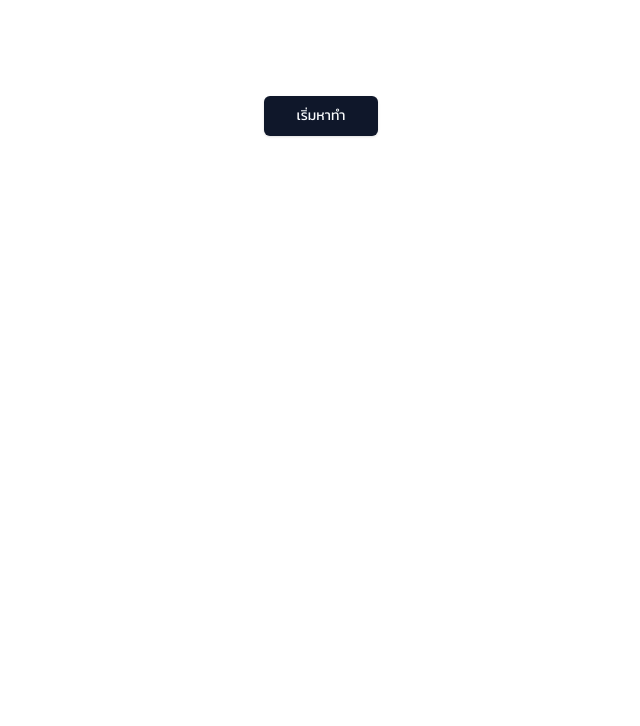
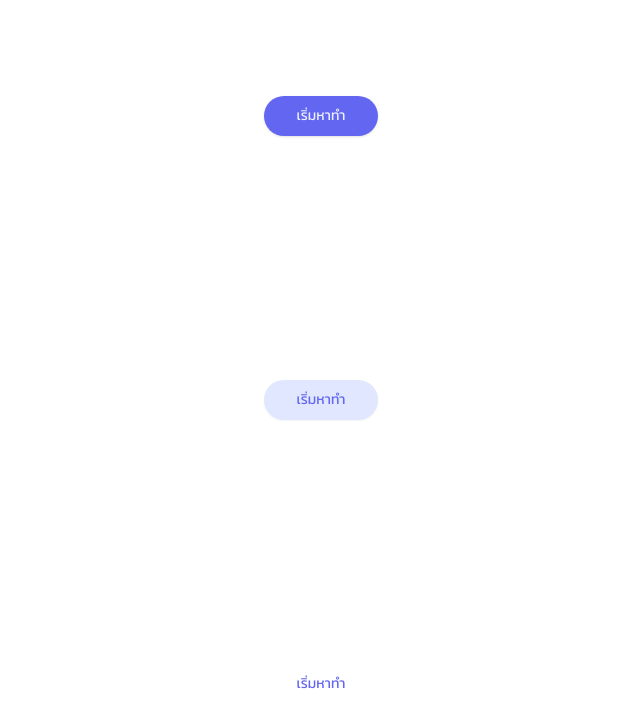
Before and after one commit to PongDev/5thumma, a Next.js app: page / in a window 1280 px wide. Shown: the top 726 px of the page, without its empty margins (319-959 px from the left). Built offline with nearby package versions, Linux system fonts and the light colour scheme.

Commit message:
Change primary color and button styles

```diff
--- a/src/app/page.tsx
+++ b/src/app/page.tsx
@@ -5,6 +5,12 @@ export default function Home() {
   return (
     <main className="flex min-h-screen flex-col items-center justify-between p-24">
       <Button size="lg">เริ่มหาทำ</Button>
+      <Button size="lg" variant="secondary">
+        เริ่มหาทำ
+      </Button>
+      <Button size="lg" variant="ghost">
+        เริ่มหาทำ
+      </Button>
     </main>
   );
 }
--- a/src/components/ui/button.tsx
+++ b/src/components/ui/button.tsx
@@ -5,26 +5,31 @@ import { cva, type VariantProps } from "class-variance-authority";
 import { cn } from "@/lib/utils";
 
 const buttonVariants = cva(
-  "inline-flex items-center justify-center whitespace-nowrap rounded-md text-sm font-regular transition-colors focus-visible:outline-none focus-visible:ring-1 focus-visible:ring-slate-950 disabled:pointer-events-none disabled:opacity-50 dark:focus-visible:ring-slate-300",
+  [
+    "inline-flex items-center justify-center whitespace-nowrap  text-sm font-regular",
+    "rounded-full",
+    "focus-visible:outline-none focus-visible:ring-1 focus-visible:ring-indigo-950 disabled:pointer-events-none disabled:opacity-50 dark:focus-visible:ring-indigo-300",
+    "transition-colors duration-1000 ease-out",
+  ],
   {
     variants: {
       variant: {
         default:
-          "bg-slate-900 text-slate-50 shadow hover:bg-slate-900/90 dark:bg-slate-50 dark:text-slate-900 dark:hover:bg-slate-50/90",
+          "bg-indigo-500 text-indigo-50 shadow hover:bg-indigo-500/70 dark:bg-indigo-50 dark:text-indigo-500 dark:hover:bg-indigo-50/70",
         destructive:
-          "bg-red-500 text-slate-50 shadow-sm hover:bg-red-500/90 dark:bg-red-900 dark:text-slate-50 dark:hover:bg-red-900/90",
+          "bg-red-500 text-indigo-50 shadow-sm hover:bg-red-500/70 dark:bg-red-500 dark:text-indigo-50 dark:hover:bg-red-500/70",
         outline:
-          "border border-slate-200 bg-white shadow-sm hover:bg-slate-100 hover:text-slate-900 dark:border-slate-800 dark:bg-slate-950 dark:hover:bg-slate-800 dark:hover:text-slate-50",
+          "border border-indigo-200 bg-white shadow-sm hover:bg-indigo-100 hover:text-indigo-500 dark:border-indigo-700 dark:bg-indigo-950 dark:hover:bg-indigo-700 dark:hover:text-indigo-50",
         secondary:
-          "bg-slate-100 text-slate-900 shadow-sm hover:bg-slate-100/80 dark:bg-slate-800 dark:text-slate-50 dark:hover:bg-slate-800/80",
+          "bg-indigo-100 text-indigo-500 shadow-sm hover:bg-indigo-100/70 dark:bg-indigo-700 dark:text-indigo-50 dark:hover:bg-indigo-700/70",
         ghost:
-          "hover:bg-slate-100 hover:text-slate-900 dark:hover:bg-slate-800 dark:hover:text-slate-50",
-        link: "text-slate-900 underline-offset-4 hover:underline dark:text-slate-50",
+          "text-indigo-500 hover:bg-indigo-100/70 dark:hover:bg-indigo-700/70 dark:text-indigo-50",
+        link: "text-indigo-500 underline-offset-4 hover:underline dark:text-indigo-50",
       },
       size: {
         default: "h-9 px-4 py-2",
-        sm: "h-8 rounded-md px-3 text-xs",
-        lg: "h-10 rounded-md px-8",
+        sm: "h-8 px-3 text-xs",
+        lg: "h-10 px-8",
         icon: "h-9 w-9",
       },
     },
```
